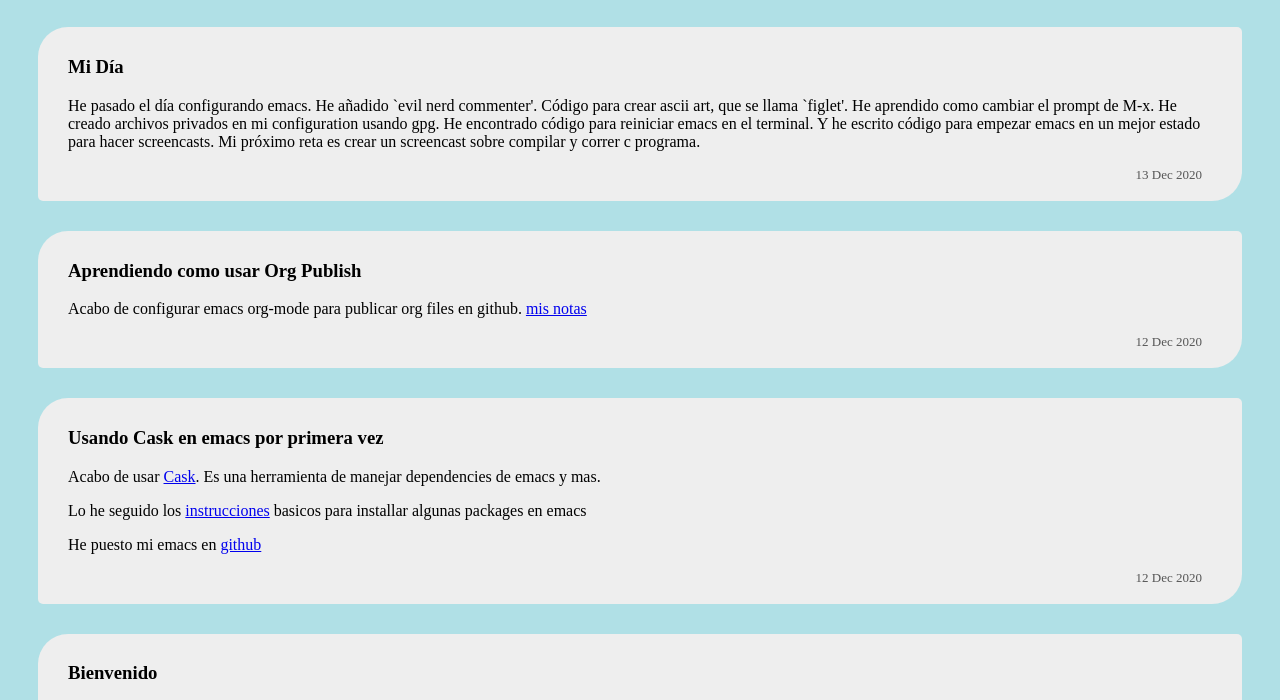
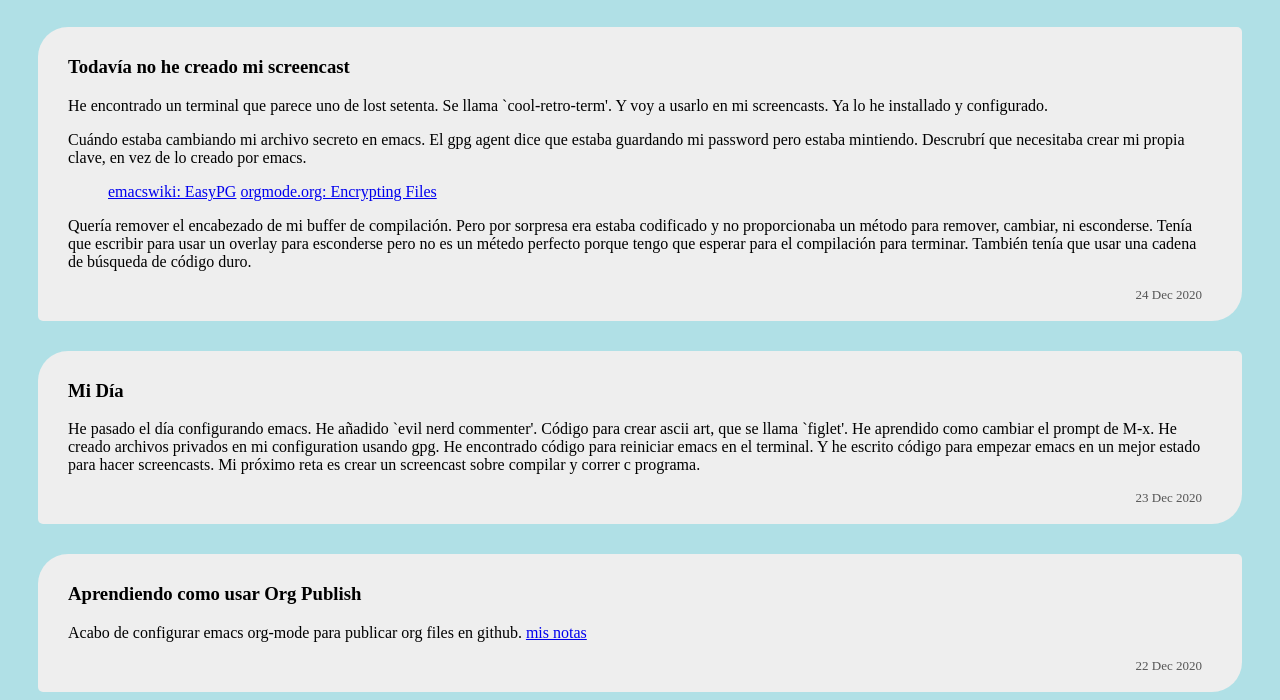
Before and after one commit to dericbytes/falla-conmigo, a plain HTML site: page docs/index.html in a window 1280 px wide. Shown: the part 81-781 px from the top of the page. Drawn offline with Linux system fonts and the light colour scheme.

Commit message:
add blog entry

```diff
--- a/docs/index.html
+++ b/docs/index.html
@@ -16,16 +16,36 @@
     </div>
 
     <div class="section1">
+      <h3>Todavía no he creado mi screencast</h3>
+      <p>He encontrado un terminal que parece uno de lost setenta. Se llama `cool-retro-term'. Y voy a usarlo en mi
+	screencasts. Ya lo he installado y configurado.</p>
+      <p>Cuándo estaba cambiando mi archivo secreto en emacs. El gpg agent dice que estaba guardando mi password pero
+	estaba mintiendo. Descrubrí que necesitaba crear mi propia clave, en vez de lo creado por emacs.
+	<ul>
+          <a href="https://www.emacswiki.org/emacs/EasyPG">emacswiki: EasyPG</a>
+          <a href="https://orgmode.org/worg/org-tutorials/encrypting-files.html">orgmode.org: Encrypting Files</a>
+	</ul>
+      </p>
+      <p>Quería remover el encabezado de mi buffer de compilación. Pero por sorpresa era estaba codificado y no proporcionaba un
+	método para remover, cambiar, ni esconderse. Tenía que escribir para usar un overlay para esconderse pero no es un métedo perfecto porque tengo que esperar para el compilación para terminar. También tenía que usar una cadena de búsqueda de código duro.
+
+      <p class="sectionDate">24 Dec 2020<p>
+    </div>
+
+
+
+
+    <div class="section1">
       <h3>Mi Día</h3>
       <p>He pasado el día configurando emacs. He añadido `evil nerd commenter'. Código para crear ascii art, que se llama `figlet'. He aprendido como cambiar el prompt de M-x. He creado archivos privados en mi configuration usando gpg. He encontrado código para reiniciar emacs en el terminal. Y he escrito código para empezar emacs en un mejor estado para hacer screencasts. Mi próximo reta es crear un screencast sobre compilar y correr c programa. </p>
-            <p class="sectionDate">13 Dec 2020<p>
+      <p class="sectionDate">23 Dec 2020<p>
     </div>
 
 
     <div class="section1">
       <h3>Aprendiendo como usar Org Publish</h3>
       <p>Acabo de configurar emacs org-mode para publicar org files en github. <a href="index2.html">mis notas</a></p>
-            <p class="sectionDate">12 Dec 2020<p>
+      <p class="sectionDate">22 Dec 2020<p>
     </div>
 
     <div class="section1">
@@ -33,7 +53,7 @@
       <P>Acabo de usar <a href="https://github.com/cask/cask">Cask</a>. Es una herramienta de manejar dependencies de emacs y mas.</P>
       <p>Lo he seguido los <a href="https://cask.readthedocs.io/en/latest/guide/installation.html">instrucciones</a> basicos para installar algunas packages en emacs</p>
       <p>He puesto mi emacs en <a href="https://github.com/dericbytes/emacs-dot-files">github</a></p>
-            <p class="sectionDate">12 Dec 2020<p>
+      <p class="sectionDate">22 Dec 2020<p>
     </div>
 
     <div class="section1">
@@ -41,7 +61,7 @@
       <P>Hola, esta sitio web es un lugar para forzarme a practicar espanol</P>
 
       <P>Voy a hablar sobre programacion. Estoy aprendiendo sobre emacs, c, y javascript</P>
-      <p class="sectionDate">12 Dec 2020<p>
+      <p class="sectionDate">22 Dec 2020<p>
     </div>
   </body>
 </html>
```
